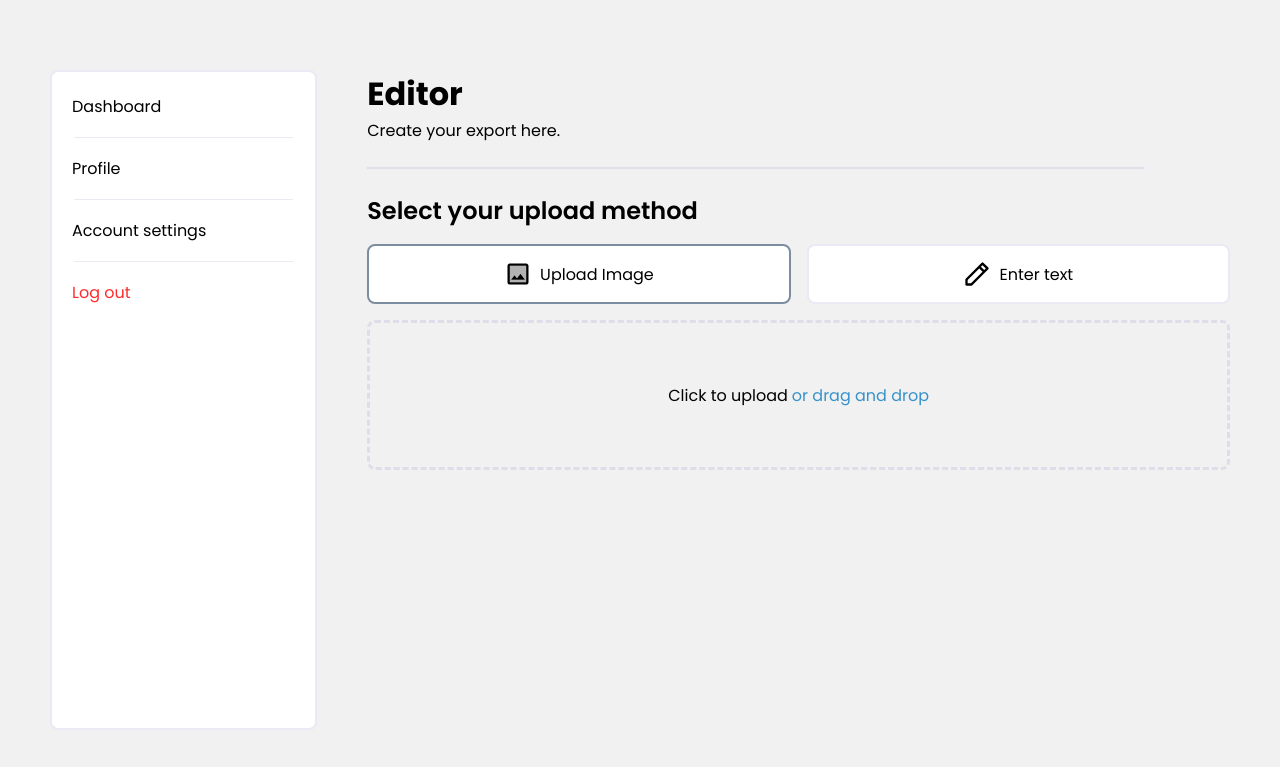
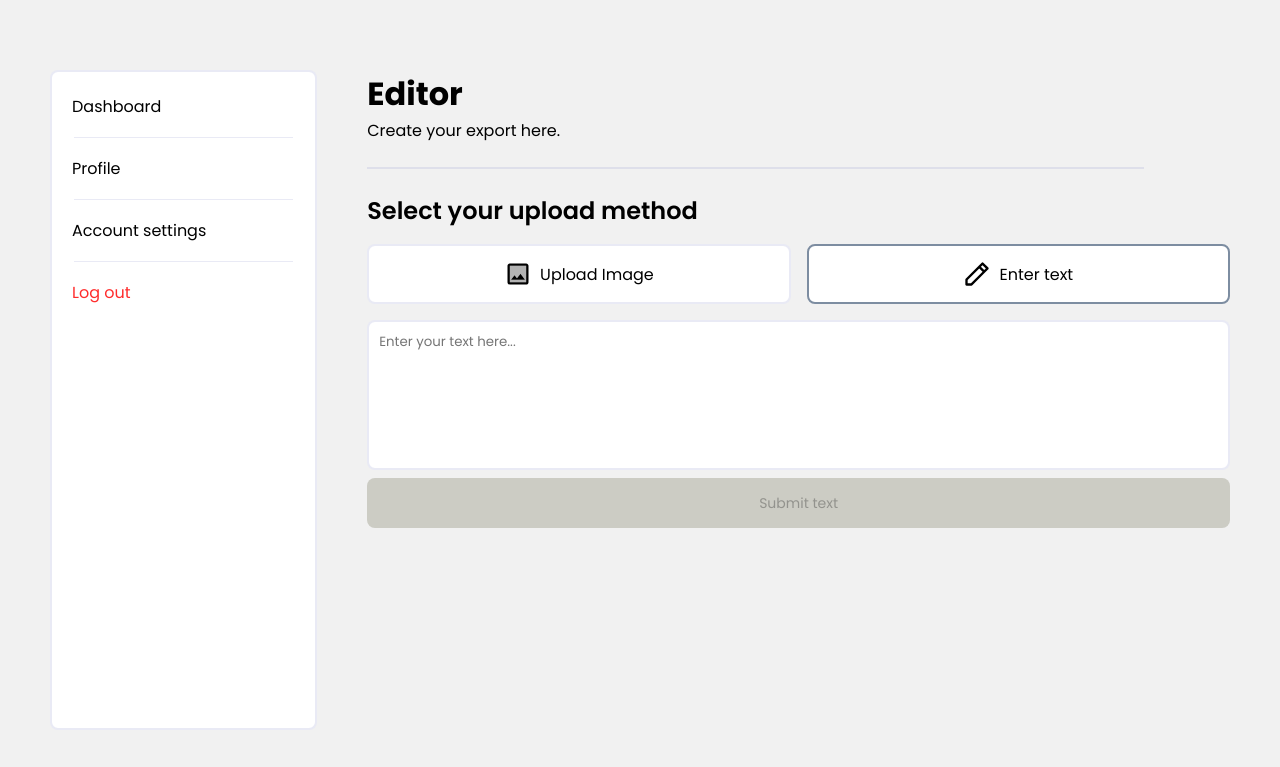
Before and after one commit to Hexatare/DeckBuilder, a Flask app: page /edit in a window 1280 px wide. Shown: the top 767 px of the page. Run offline with Flask 3, Linux system fonts and the light colour scheme.

Commit message:
Added button to editor to submit text

```diff
--- a/deck_builder/editor/static/js/editor.js
+++ b/deck_builder/editor/static/js/editor.js
@@ -27,8 +27,13 @@ selectText.addEventListener('click', function () {
 });
 
 const imageInput = document.getElementById('image-input');
+const imageInputLabel = document.getElementById('image-input-label');
 
-imageInput.addEventListener('change', function () {
+imageInputLabel.addEventListener('change', function () {
+    sendImage();
+});
+
+function sendImage() {
     const uploadedFile = imageInput.files[0];
 
     if (uploadedFile) {
@@ -44,11 +49,39 @@ imageInput.addEventListener('change', function () {
                 console.log(data);
             });
     }
+}
+
+imageInputLabel.addEventListener('dragenter', function (event) {
+    event.preventDefault();
+    imageInputLabel.classList.add('active');
 });
 
-/*
-const textInput = document.getElementById('text-input');
+imageInputLabel.addEventListener('dragover', function (event) {
+    event.preventDefault();
+});
+
+imageInputLabel.addEventListener('dragleave', function (event) {
+    event.preventDefault();
+    imageInputLabel.classList.remove('active');
+});
+
+imageInputLabel.addEventListener('drop', function (event) {
+    event.preventDefault();
+    imageInputLabel.classList.remove('active');
+    sendImage();
+});
+
+
+const textInput = document.getElementById('upload-text-input');
 const submitTextButton = document.getElementById('submit-text');
+
+textInput.addEventListener('input', function () {
+    if (textInput.value.length > 0) {
+        submitTextButton.disabled = false;
+    } else {
+        submitTextButton.disabled = true;
+    }
+});
 
 submitTextButton.addEventListener('click', function () {
     const enteredText = textInput.value;
@@ -69,4 +102,3 @@ submitTextButton.addEventListener('click', function () {
             console.log(fileContents);
         });
 });
-*/
--- a/deck_builder/editor/static/styles/editor.css
+++ b/deck_builder/editor/static/styles/editor.css
@@ -239,5 +239,37 @@ body {
 }
 
 .image-input:hover {
+    border: 3px dashed var(--color-info-dark);
+}
+
+.image-input.active {
     border: 3px dashed var(--color-dark);
 }
+
+.upload-text-wrapper {
+    display: flex;
+    flex-direction: column;
+    gap: 8px;
+    width: 100%;
+    height: fit-content;
+}
+
+.upload-text-submit-button {
+    width: 100%;
+    height: 50px;
+    border: 2px solid transparent;
+    background-color: var(--color-primary);
+    border-radius: var(--border-radius);
+    font-size: 14px;
+    cursor: pointer;
+}
+
+.upload-text-submit-button:hover {
+    border: 2px solid var(--color-dark);
+}
+
+.upload-text-submit-button:disabled {
+    border: 2px solid transparent !important;
+    cursor: not-allowed !important;
+    background-color: var(--color-disabled) !important;
+}
--- a/deck_builder/editor/templates/editor.html
+++ b/deck_builder/editor/templates/editor.html
@@ -45,7 +45,7 @@
         <div class="page-content">
             <h2 class="page-content-header">Select your upload method</h2>
             <div class="select-upload-method-wrapper">
-                <div class="select-upload-method selected" id="select-image-upload">
+                <div class="select-upload-method" id="select-image-upload">
                     <svg xmlns="http://www.w3.org/2000/svg" viewBox="0 0 24 24" class="upload-method-icon">
                         <path fill="none" d="M0 0h24v24H0V0z"></path>
                         <path d="M5 19h14V5H5v14zm4-5.86l2.14 2.58 3-3.87L18 17H6l3-3.86z" opacity=".3"></path>
@@ -55,7 +55,7 @@
                     </svg>
                     <p class="select-upload-method-text">Upload Image</p>
                 </div>
-                <div class="select-upload-method" id="select-text-input">
+                <div class="select-upload-method selected" id="select-text-input">
                     <svg xmlns="http://www.w3.org/2000/svg" viewBox="0 0 24 24" class="upload-method-icon">
                         <path
                             d="M22,7.24a1,1,0,0,0-.29-.71L17.47,2.29A1,1,0,0,0,16.76,2a1,1,0,0,0-.71.29L13.22,5.12h0L2.29,16.05a1,1,0,0,0-.29.71V21a1,1,0,0,0,1,1H7.24A1,1,0,0,0,8,21.71L18.87,10.78h0L21.71,8a1.19,1.19,0,0,0,.22-.33,1,1,0,0,0,0-.24.7.7,0,0,0,0-.14ZM6.83,20H4V17.17l9.93-9.93,2.83,2.83ZM18.17,8.66,15.34,5.83l1.42-1.41,2.82,2.82Z">
@@ -64,16 +64,17 @@
                     <p class="select-upload-method-text">Enter text</p>
                 </div>
             </div>
-            <div class="upload-image-wrapper" id="upload-image-wrapper">
+            <div class="upload-image-wrapper hidden" id="upload-image-wrapper">
                 <input type="file" name="image-input" id="image-input" class="image-input hidden">
-                <label for="image-input" class="image-input">
+                <label for="image-input" class="image-input" id="image-input-label">
                     <span>Click to upload</span>
                     <span class="colored-text">or drag and drop</span>
                 </label>
             </div>
-            <div class="upload-text-wrapper hidden" id="upload-text-wrapper">
+            <div class="upload-text-wrapper" id="upload-text-wrapper">
                 <textarea name="upload-text-input" id="upload-text-input" class="upload-text-input"
                     placeholder="Enter your text here..."></textarea>
+                <button class="upload-text-submit-button" id="submit-text" disabled>Submit text</button>
             </div>
         </div>
     </main>
```
